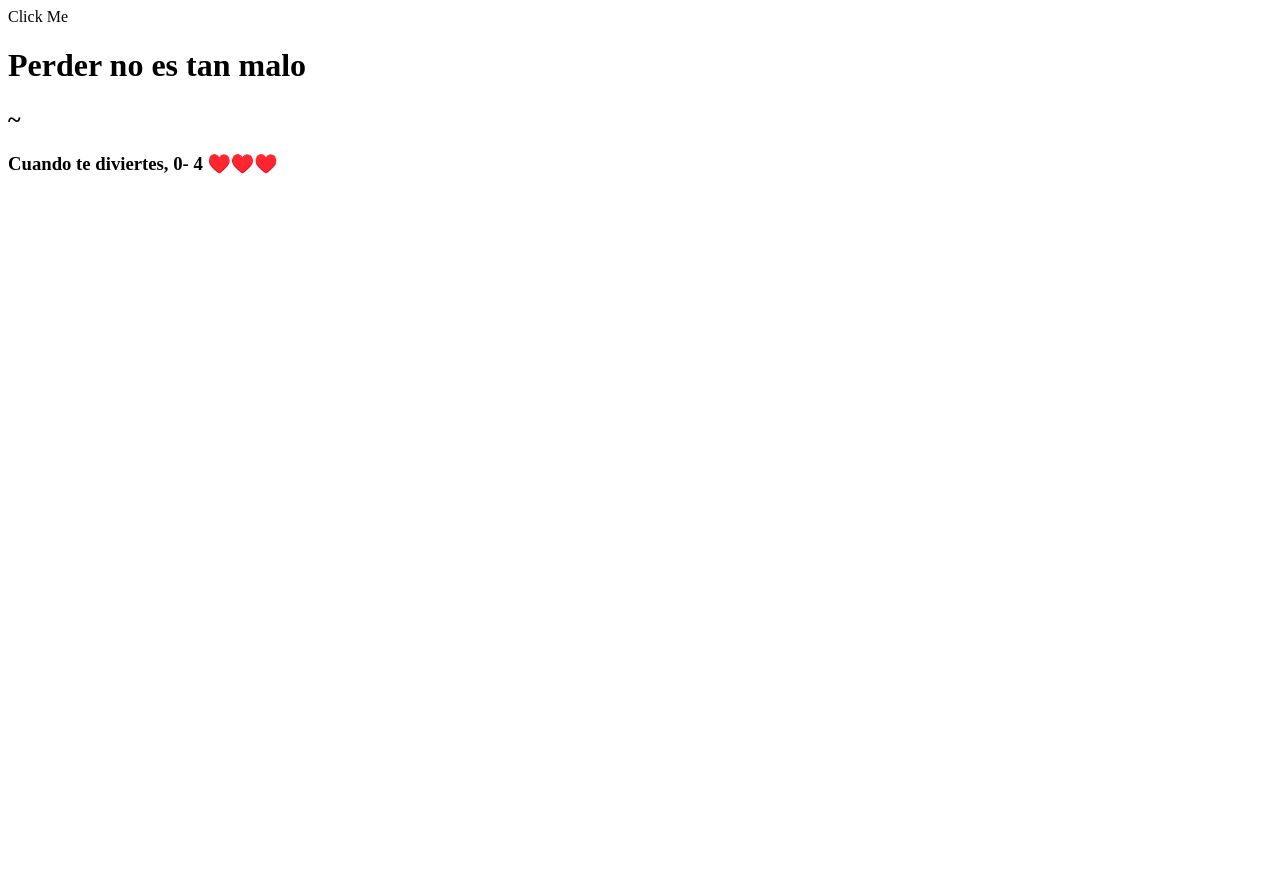
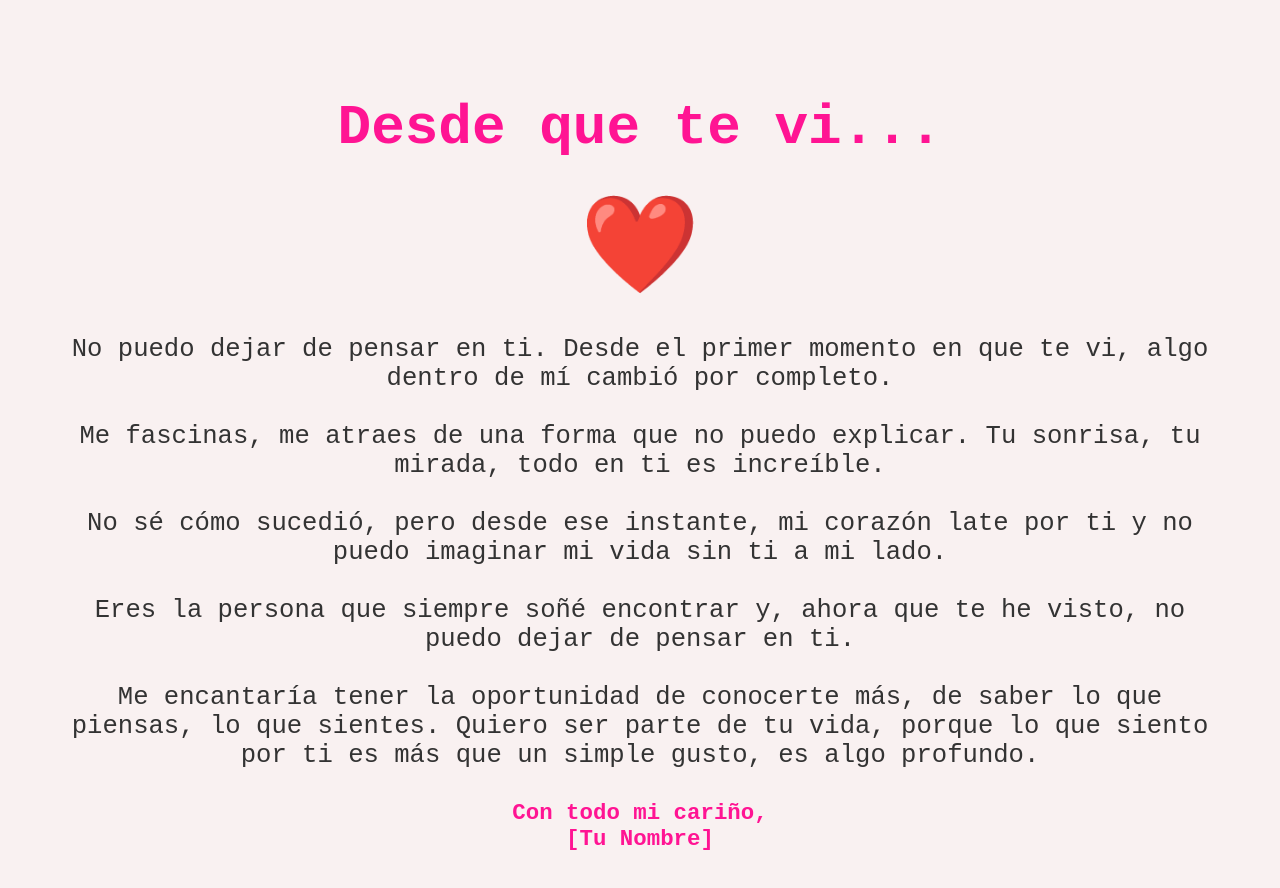
Before and after one commit to DelaALuis/Economia7moS, a plain HTML site: page index.html in a window 1280 px wide. Before the commit the page ends 800 px from the top, so only its background shows below. Drawn offline with Linux system fonts and the light colour scheme.

Commit message:
index.html

```diff
--- a/index.html
+++ b/index.html
@@ -1,14 +1,79 @@
-<div class="bgoverlay">
-  <div class="container">
-    <span class="ico">
-      <span class="ico2"></span>
-      <span class="title">Click Me</span>
-    </span>
-    <div class="endtext">
-      <span class="close" title="Close"><i class="fa fa-times"></i></span>
-      <h1>Perder no es tan malo</h1>
-      <h2>~</h2>
-      <h3>Cuando te diviertes, 0- 4 ♥️♥️♥️</h3>
+<!DOCTYPE html>
+<html lang="es">
+<head>
+    <meta charset="UTF-8">
+    <meta name="viewport" content="width=device-width, initial-scale=1.0">
+    <title>Declaración de Amor</title>
+    <style>
+        body {
+            font-family: 'Courier New', Courier, monospace;
+            background-color: #f9f1f1;
+            text-align: center;
+            padding: 50px;
+        }
+
+        h1 {
+            color: #ff1493;
+            font-size: 3.5em;
+            animation: slideIn 2s ease-out;
+        }
+
+        .corazon {
+            font-size: 6em;
+            color: #ff6347;
+            animation: bounce 1.5s infinite;
+        }
+
+        .contenido {
+            font-size: 1.6em;
+            color: #333;
+            margin-top: 20px;
+            animation: fadeIn 2s ease-in-out;
+        }
+
+        @keyframes slideIn {
+            0% { transform: translateY(-100%); }
+            100% { transform: translateY(0); }
+        }
+
+        @keyframes bounce {
+            0% { transform: translateY(0); }
+            50% { transform: translateY(-10px); }
+            100% { transform: translateY(0); }
+        }
+
+        @keyframes fadeIn {
+            0% { opacity: 0; }
+            100% { opacity: 1; }
+        }
+
+        .firma {
+            font-size: 1.4em;
+            margin-top: 30px;
+            font-weight: bold;
+            color: #ff1493;
+        }
+
+    </style>
+</head>
+<body>
+
+    <h1>Desde que te vi...</h1>
+    <div class="corazon">❤️</div>
+
+    <div class="contenido">
+        No puedo dejar de pensar en ti. Desde el primer momento en que te vi, algo dentro de mí cambió por completo.
+        <br><br>
+        Me fascinas, me atraes de una forma que no puedo explicar. Tu sonrisa, tu mirada, todo en ti es increíble.
+        <br><br>
+        No sé cómo sucedió, pero desde ese instante, mi corazón late por ti y no puedo imaginar mi vida sin ti a mi lado.
+        <br><br>
+        Eres la persona que siempre soñé encontrar y, ahora que te he visto, no puedo dejar de pensar en ti.
+        <br><br>
+        Me encantaría tener la oportunidad de conocerte más, de saber lo que piensas, lo que sientes. Quiero ser parte de tu vida, porque lo que siento por ti es más que un simple gusto, es algo profundo.
     </div>
-  </div>
-</div>
+
+    <div class="firma">Con todo mi cariño, <br> [Tu Nombre]</div>
+
+</body>
+</html>
```
